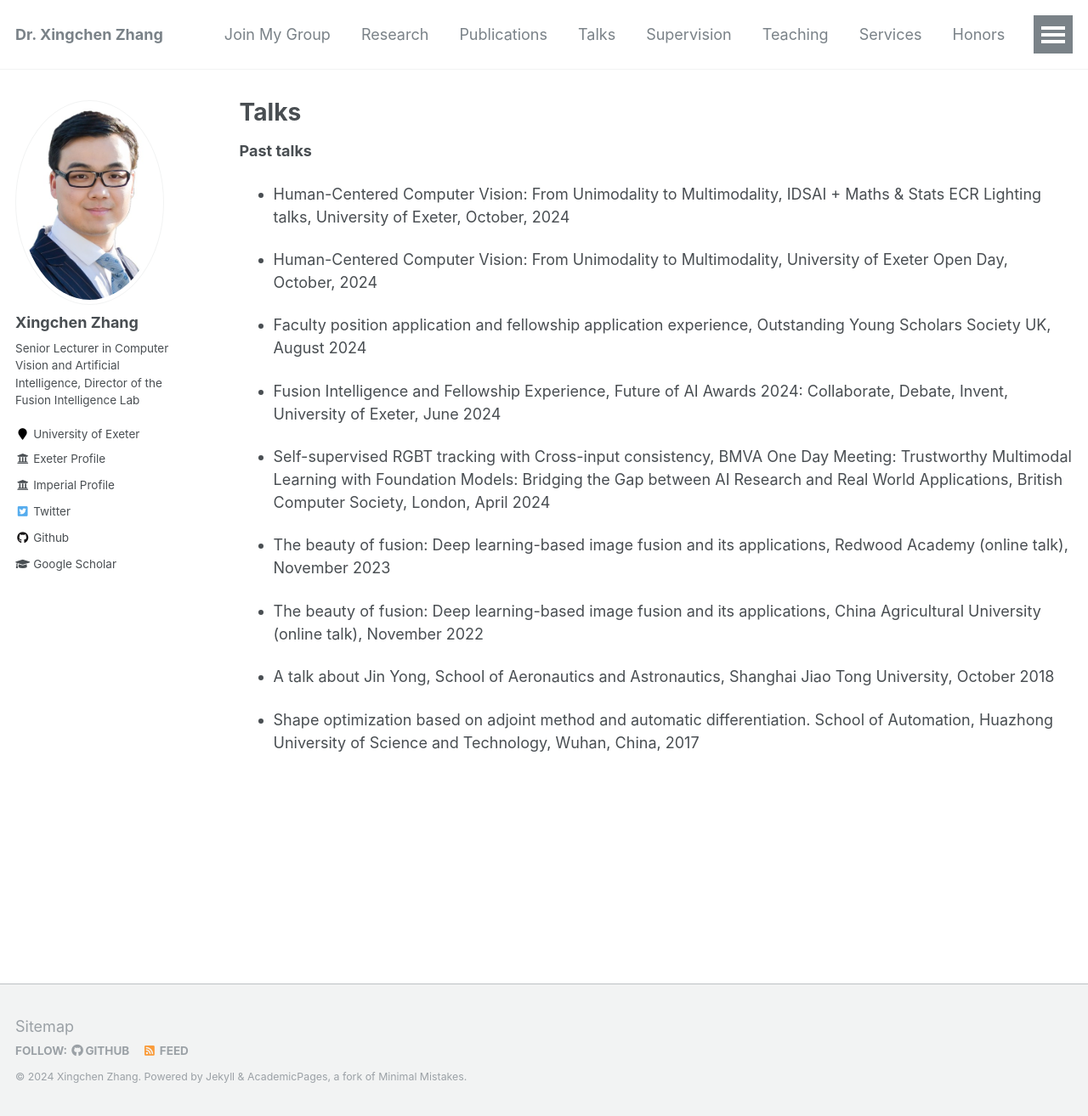
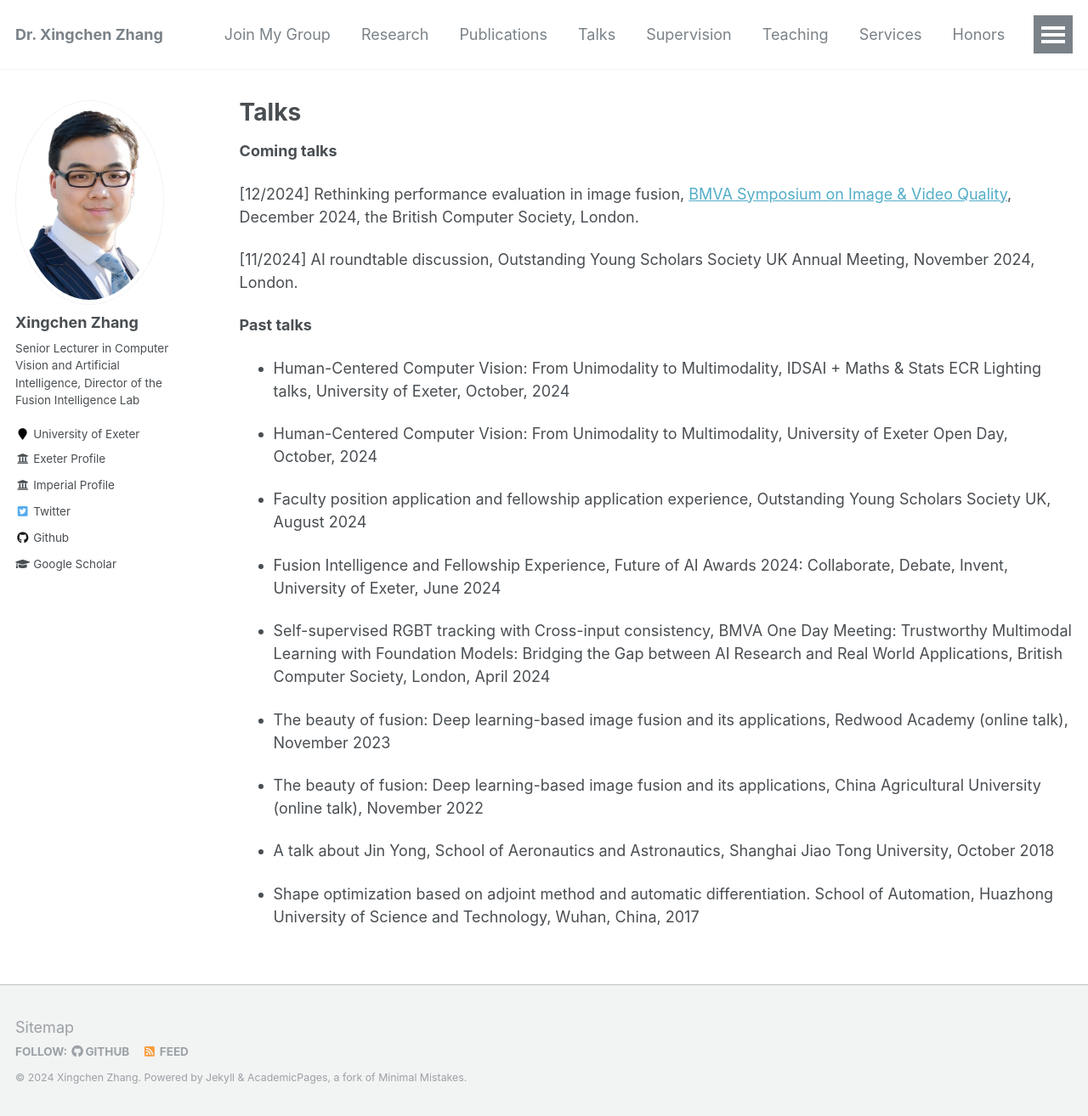
Before and after one commit to xingchenzhang/xingchenzhang.github.io, a Jekyll site: the page built from _pages/talks.md, in a window 1280 px wide and 1314 px high. Shown: the whole window at 85% size. Built offline with Jekyll 4.4.1, drawn with Linux system fonts in a browser that asks for light colours.

Commit message:
add talks

```diff
--- a/_pages/talks.md
+++ b/_pages/talks.md
@@ -5,6 +5,11 @@ permalink: /talks/
 author_profile: true
 ---
 
+**Coming talks**
+
+[12/2024] Rethinking performance evaluation in image fusion, [BMVA Symposium on Image & Video Quality](https://www.bmva.org/meetings/24-12-11-ImageandVideoQualityAssessment.html), December 2024, the British Computer Society, London.
+
+[11/2024] AI roundtable discussion, Outstanding Young Scholars Society UK Annual Meeting, November 2024, London.
 
 **Past talks**
 
```
Also changed, not shown: _pages/about.md (+4 -2 lines).
